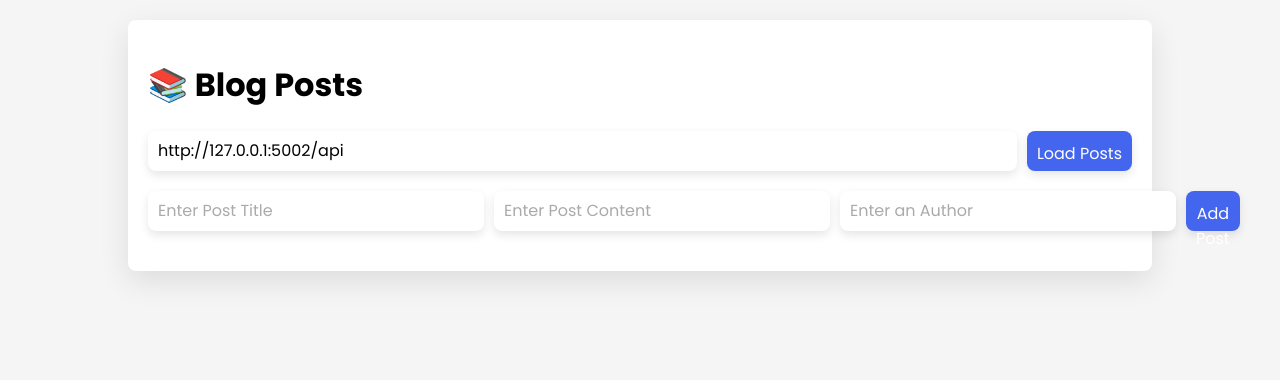
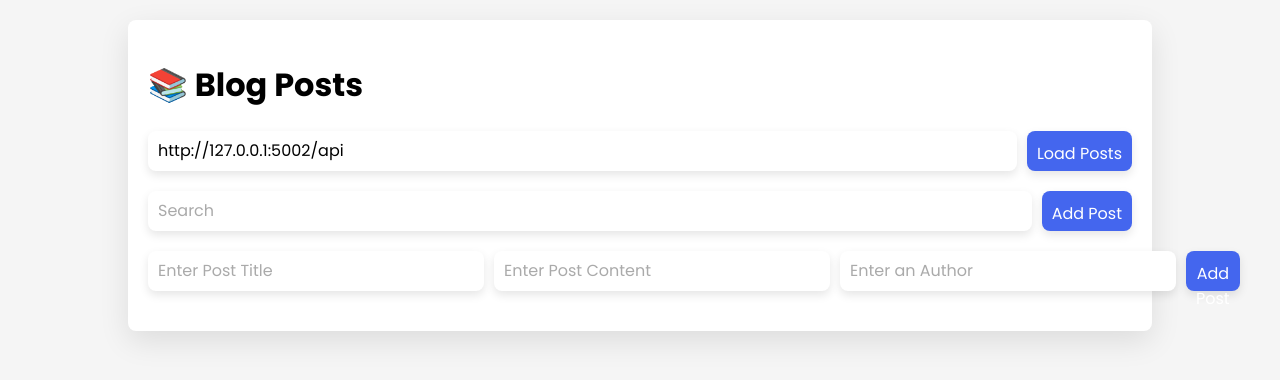
Before and after one commit to pogozone/msit_MasterBlog, a Flask app: template frontend/templates/index.html in a window 1280 px wide. Shown: the top 380 px of the page. Run offline with Flask 3, Linux system fonts and the light colour scheme; the template is opened without the code that fills it, so the values that code supplies are empty.

Commit message:
edit post and serach blog added

```diff
--- a/backend/backend_app.py
+++ b/backend/backend_app.py
@@ -207,6 +207,10 @@ def get_posts():
 
     this_posts = read_json()
 
+    post_id = request.args.get('post_id', '', type=int)
+    if post_id:
+        this_posts = [post for post in this_posts if post["id"] == post_id]
+
     sort = request.args.get('sort', '')
     direction = request.args.get('direction', 'asc').lower()
 
--- a/frontend/static/main.js
+++ b/frontend/static/main.js
@@ -27,14 +27,95 @@ function loadPosts() {
             data.forEach(post => {
                 const postDiv = document.createElement('div');
                 postDiv.className = 'post';
-                postDiv.innerHTML = `<h2>${post.title}</h2><p>${post.content}</p>
-                <p>${post.author}</p>
-                <p>${post.date}</p>
-                <button onclick="deletePost(${post.id})">Delete</button>`;
+                postDiv.id = `post-${post.id}`;
+                postDiv.innerHTML = HTML_post(post);
                 postContainer.appendChild(postDiv);
             });
         })
         .catch(error => console.error('Error:', error));  // If an error occurs, log it to the console
+}
+
+// show form to edit post
+function editPost(postId) {
+    const baseUrl = document.getElementById("api-base-url").value;
+
+    fetch(baseUrl + "/posts?post_id=" + postId)
+        .then(response => {
+            if (!response.ok) {
+                throw new Error(`HTTP-Fehler ${response.status}`);
+            }
+            return response.json();
+        })
+        .then(data => {
+            const postContainer = document.getElementById("post-container");
+            postContainer.innerHTML = "";
+
+            data.forEach(post => {
+                const postDiv = document.createElement("div");
+                postDiv.className = "post";
+                postDiv.id = `post-${post.id}`;
+
+                postDiv.innerHTML = `
+                    <h2>Beitrag bearbeiten</h2>
+                    <p>
+                        <input type="text" name="edit-title" id="edit-title">
+                    </p>
+                    <p>
+                        <textarea name="edit-content" id="edit-content"></textarea>
+                    </p>
+                    <p>
+                        <input type="text" name="edit-author" id="edit-author">
+                    </p>
+                    <p class="edit-date"></p>
+                    <button type="button" class="updateButton">Update</button>
+                `;
+
+                postDiv.querySelector("#edit-title").value = post.title ?? "";
+                postDiv.querySelector("#edit-content").value = post.content ?? "";
+                postDiv.querySelector("#edit-author").value = post.author ?? "";
+                postDiv.querySelector(".edit-date").textContent = post.date ?? "";
+
+                postDiv.querySelector(".updateButton")
+                    .addEventListener("click", () => updatePost(post.id));
+
+                postContainer.appendChild(postDiv);
+
+            });
+        })
+        .catch(error => {
+            console.error("Laden des Beitrags fehlgeschlagen:", error);
+        });
+}
+// update post (PUT) and return to index
+function updatePost(postId) {
+    const baseUrl = document.getElementById("api-base-url").value;
+
+    const postData = {
+        title: document.getElementById("edit-title").value,
+        content: document.getElementById("edit-content").value,
+        author: document.getElementById("edit-author").value
+    };
+
+    fetch(baseUrl + "/posts/" + postId, {
+        method: "PUT",
+        headers: {
+            "Content-Type": "application/json"
+        },
+        body: JSON.stringify(postData)
+    })
+        .then(async response => {
+            if (!response.ok) {
+                const message = await response.text();
+                throw new Error(
+                    message || `HTTP-Fehler ${response.status}`
+                );
+            }
+
+            loadPosts();
+        })
+        .catch(error => {
+            console.error("Update fehlgeschlagen:", error);
+        });
 }
 
 // Function to send a POST request to the API to add a new post
@@ -80,3 +161,61 @@ function deletePost(postId) {
     })
     .catch(error => console.error('Error:', error));  // If an error occurs, log it to the console
 }
+
+/* search */
+const searchField = document.getElementById("post-search");
+let controller;
+
+searchField.addEventListener("input", async () => {
+
+    controller?.abort();
+    controller = new AbortController();
+
+    const baseUrl = document.getElementById("api-base-url").value;
+    const query = encodeURIComponent(searchField.value);
+
+    try {
+        const response = await fetch(
+            `${baseUrl}/posts/search?query_param=${query}`,
+            { signal: controller.signal }
+        );
+
+        if (!response.ok) {
+            throw new Error(`HTTP-Fehler ${response.status}`);
+        }
+
+        const posts = await response.json();
+        if (posts.length === 0) {
+            loadPosts();
+            return;
+        }
+
+        const postContainer = document.getElementById('post-container');
+        postContainer.innerHTML = '';
+
+        // For each post in the response, create a new post element and add it to the page
+        posts.forEach(post => {
+            const postDiv = document.createElement('div');
+            postDiv.className = 'post';
+            postDiv.id = `post-${post.id}`;
+            postDiv.innerHTML = HTML_post(post);
+            postContainer.appendChild(postDiv);
+        });
+
+    } catch (error) {
+        if (error.name !== "AbortError") {
+            console.error("Suche fehlgeschlagen:", error);
+        }
+    }
+});
+
+/* HTML snippets */
+const HTML_post = (post) => {
+    return `
+        <h2>${post.title}</h2><p>${post.content}</p>
+        <p>${post.author}</p>
+        <p>${post.date}</p>
+        <div><button class="editButton" onclick="editPost(${post.id})">Edit</button></div>
+        <div><button class="deleteButton" onclick="deletePost(${post.id})">Delete</button></div>
+    `;
+};
--- a/frontend/static/styles.css
+++ b/frontend/static/styles.css
@@ -76,7 +76,6 @@ body {
 
 .post button {
     position: absolute;
-    top: 10px;
     right: 10px;
     background-color: #ff4444;
     color: #fff;
@@ -86,6 +85,16 @@ body {
     cursor: pointer;
 }
 
+.post button.editButton,
+.post button.updateButton {
+    top: 10px;
+
+}
+
+.post button.deleteButton {
+    top: 50px;
+}
+
 .post button:hover {
     background-color: #cc0000;
 }
--- a/frontend/templates/index.html
+++ b/frontend/templates/index.html
@@ -15,6 +15,10 @@
             <button onclick="loadPosts()">Load Posts</button>
         </div>
         <div class="input-field">
+            <input type="text" id="post-search" placeholder="Search">
+            <button onclick="addPost()">Add Post</button>
+        </div>
+        <div class="input-field">
             <input type="text" id="post-title" placeholder="Enter Post Title">
             <input type="text" id="post-content" placeholder="Enter Post Content">
             <input type="text" id="post-author" placeholder="Enter an Author">
@@ -25,6 +29,6 @@
         </div>
     </div>
 
-    <script src="static/main.js"></script>
+    <script src="../static/main.js"></script>
 </body>
 </html>
```
Also changed, not shown: blog.json (deleted, +0 -12 lines), 1 other file.
